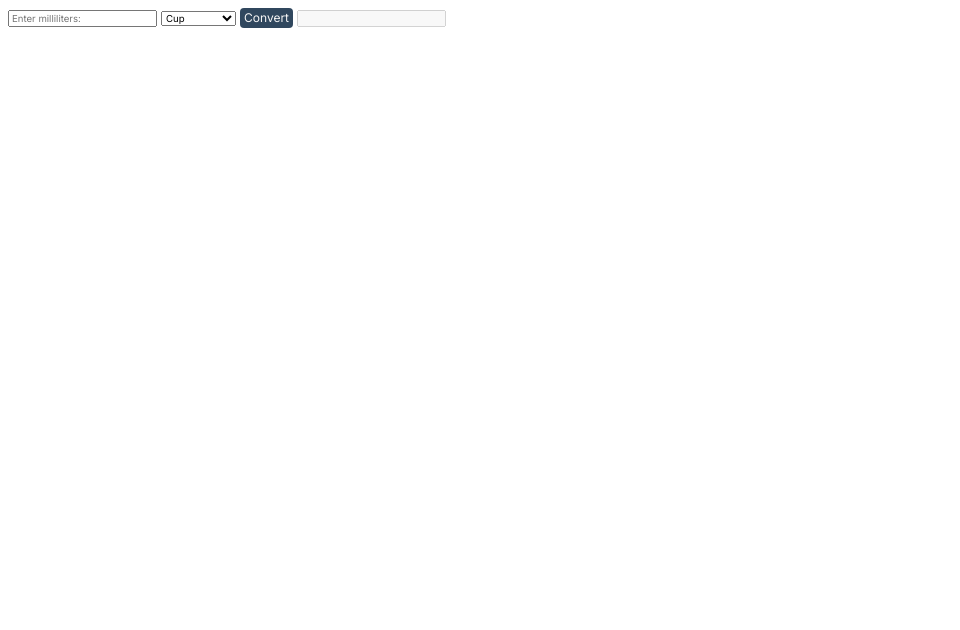
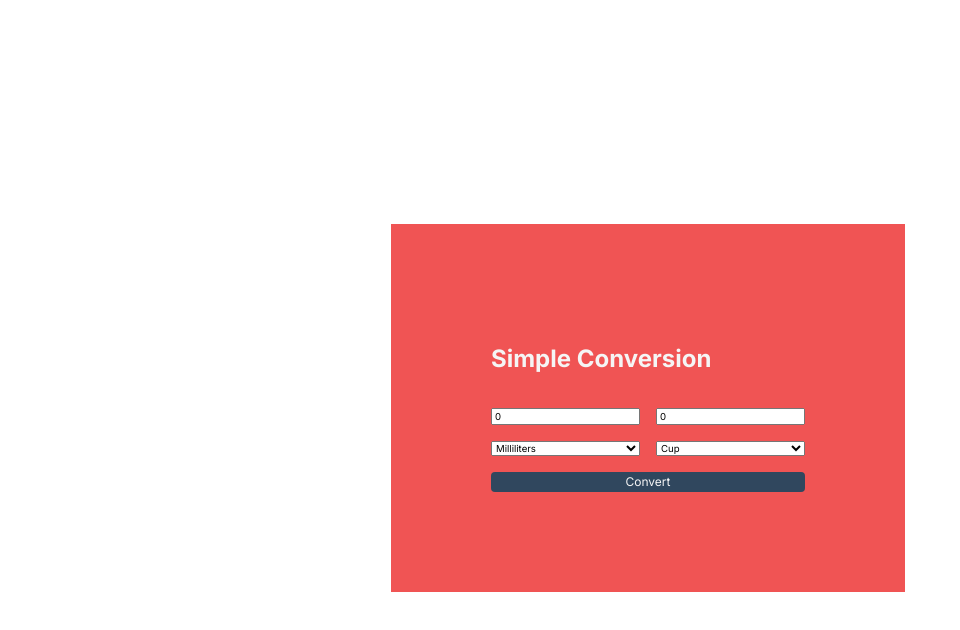
Before and after one commit to jdlibatique/Simple-Conversion, a plain HTML site: page index.html in a window 1280 px wide. Shown: the whole page, without its empty margins (0-960 px from the left). Drawn offline with Linux system fonts and the light colour scheme.

Commit message:
changed conversion method

```diff
--- a/index.html
+++ b/index.html
@@ -8,19 +8,46 @@
 		<link rel="stylesheet" href="css/main.min.css" />
 	</head>
 	<body>
+		<section id="main-section">
+			<div class="flex-container">
 				<form action="#" method="">
-			<input type="number" id="milliliter" placeholder="Enter milliliters: " />
-			<select name="" id="imperial">
+					<div class="grid-columns">
+						<h1 class="grid-columns-span-2 light-text">Simple Conversion</h1>
+						<input
+							type="number"
+							id="milliliter"
+							placeholder="Enter milliliters: "
+							value="0"
+							oninput="convertOnKeyDown()"
+						/>
+						<input
+							type="number"
+							name=""
+							value="0"
+							oninput="convertOnKeyDownOutput()"
+							id="outputArea"
+						/>
+						<select name="" id="metric" onchange="convertOnKeyDown()">
+							<option value="1">Milliliters</option>
+							<option value="100">Centilliters</option>
+							<option value="1000">Liters</option>
+						</select>
+						<select name="" id="imperial" onchange="convertOnKeyDownOutput()">
 							<option value="236.588">Cup</option>
 							<option value="14.787">Tablespoon</option>
 							<option value="4.929">Teaspoon</option>
 						</select>
-			<button class="convert-button" onclick=" convertToMilliliters()">
+						<button
+							class="convert-button grid-columns-span-2"
+							onclick=" convertToMilliliters()"
+						>
 							Convert
 						</button>
-			<input type="number" name="" id="outputArea" disabled />
+					</div>
 				</form>
 				<!-- <h1 id="outputArea"></h1> -->
 				<script src="main.js"></script>
+			</div>
+		</section>
 	</body>
 </html>
--- a/main.js
+++ b/main.js
@@ -3,3 +3,17 @@ function convertToMilliliters() {
 		parseFloat(document.getElementById("milliliter").value) /
 		parseFloat(document.getElementById("imperial").value);
 }
+
+function convertOnKeyDown() {
+	document.getElementById("outputArea").value =
+		(parseFloat(document.getElementById("milliliter").value) /
+			parseFloat(document.getElementById("imperial").value)) *
+		parseFloat(document.getElementById("metric").value);
+}
+
+function convertOnKeyDownOutput() {
+	document.getElementById("milliliter").value =
+		(parseFloat(document.getElementById("imperial").value) *
+			parseFloat(document.getElementById("outputArea").value)) /
+		parseFloat(document.getElementById("metric").value);
+}
--- a/sass/main.scss
+++ b/sass/main.scss
@@ -21,6 +21,14 @@ textarea {
 	// resize: vertical;
 }
 
+h1 {
+	font-family: "Inter", sans-serif;
+}
+
+.light-text {
+	color: var(--light-text);
+}
+
 input,
 button,
 select,
@@ -29,6 +37,38 @@ textarea {
 	font-family: "Inter", sans-serif;
 	font-size: 0.75vw;
 	line-height: 1;
+}
+
+body {
+	height: 100%;
+	width: 100%;
+}
+
+#main-section {
+	height: 100%;
+	width: 100%;
+}
+
+.flex-container {
+	display: flex;
+	// flex: 1 1 0;
+	height: 100vh;
+	// width: 90vw;
+	justify-content: center;
+	align-items: center;
+}
+.grid-columns {
+	display: grid;
+	grid-template-columns: 1fr 1fr;
+	justify-content: center;
+	align-items: center;
+	padding: 100px;
+	background-color: var(--red);
+	gap: 1rem;
+}
+
+.grid-columns-span-2 {
+	grid-column: span 2;
 }
 
 .convert-button {
```
Also changed, not shown: css/main.min.css, sass/main.css (added), 1 other file. Lines whose indentation alone changed are shown as unchanged.
